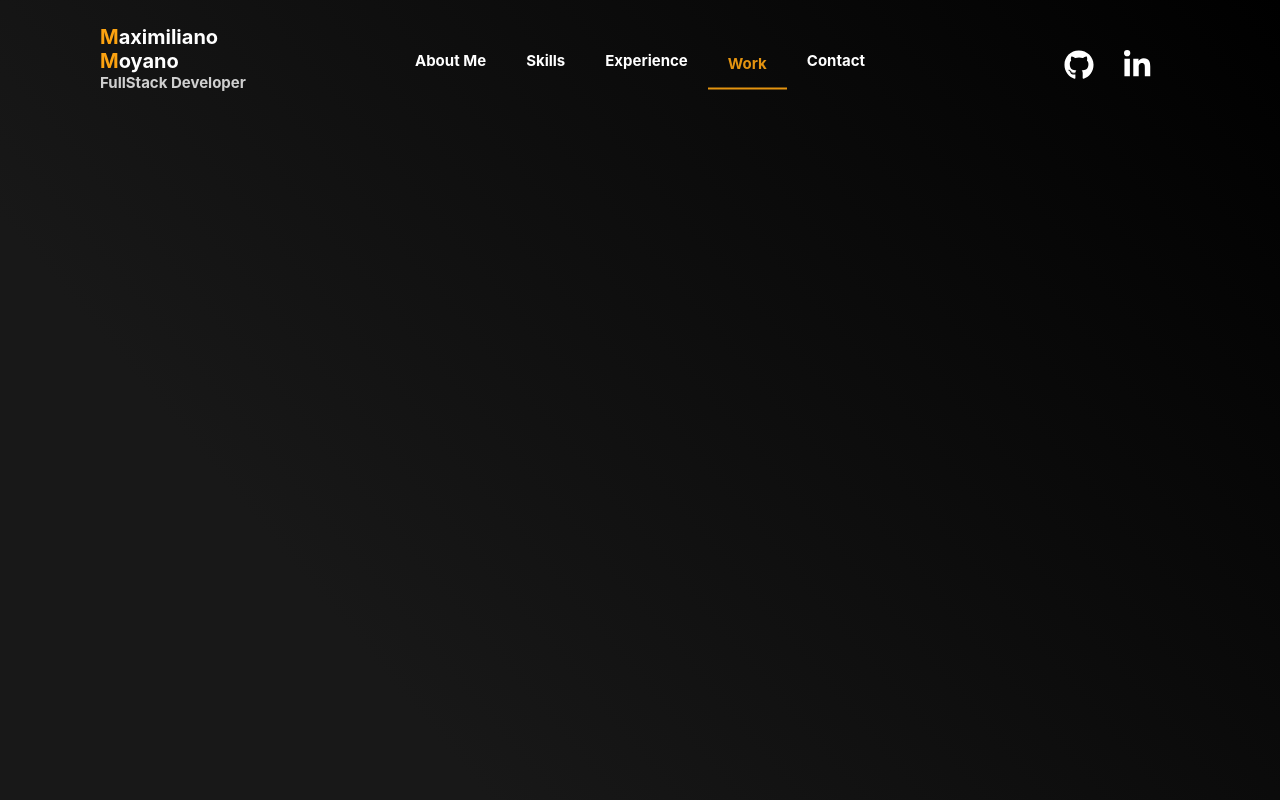
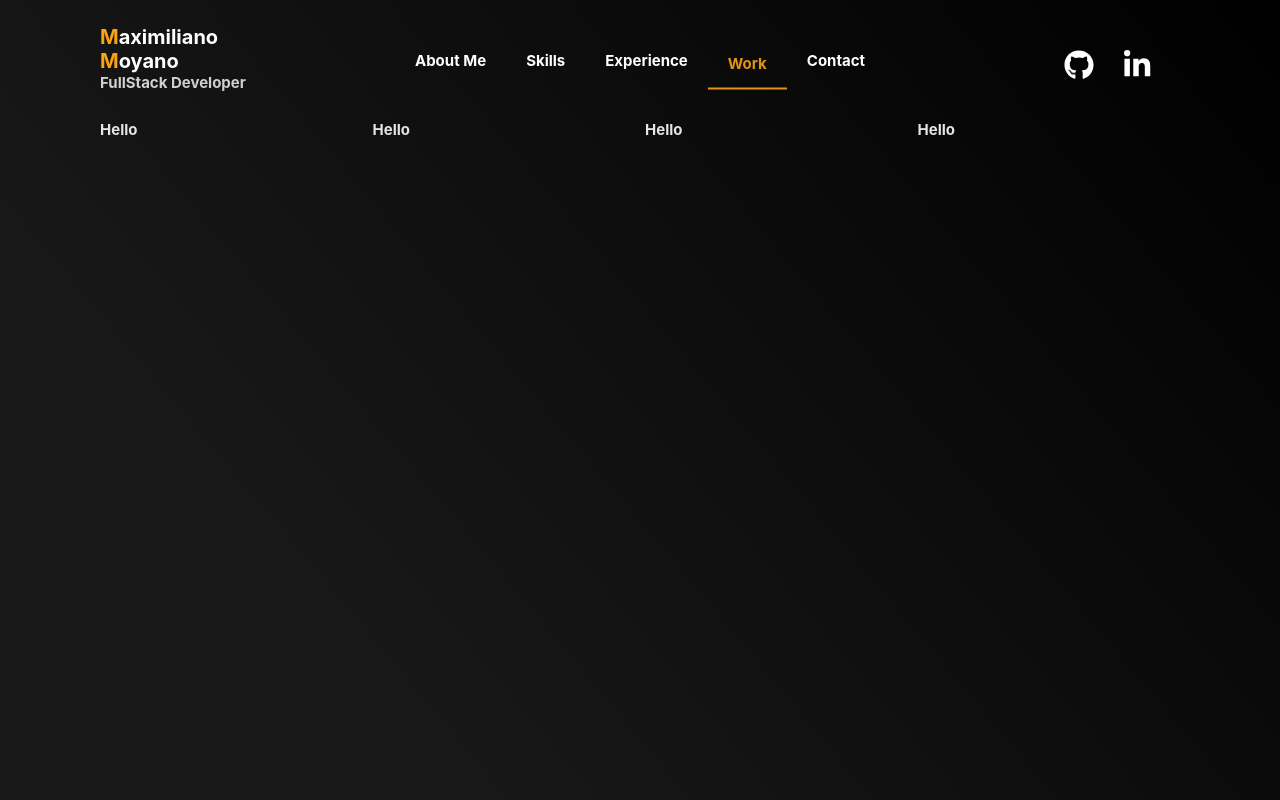
Before and after one commit to MaxHMoyano/MyPortfolio, a React app: page /work in a window 1280 px wide. Built offline with nearby package versions, Linux system fonts and the light colour scheme; the HTML template or start-up script is replaced by a standard one.

Commit message:
Accesibility fixes

```diff
--- a/package.json
+++ b/package.json
@@ -41,9 +41,10 @@
     "webpack-dev-server": "^3.11.2"
   },
   "scripts": {
-    "dev": "webpack --mode development",
-    "build": "webpack --mode production",
+    "build": "webpack --mode development",
+    "build:prod": "webpack --mode production",
     "start": "webpack serve",
+    "dev": "webpack serve",
     "test": "jest",
     "test:watch": "jest --watch",
     "test:coverage": "jest --coverage"
--- a/src/components/shared/Subtitle/Subtitle.tsx
+++ b/src/components/shared/Subtitle/Subtitle.tsx
@@ -5,7 +5,7 @@ interface ISubtitle {
   measure?: 'xxs' | 'xs' | 's' | 'm' | 'l' | 'xl' | 'xxl';
 }
 
-const Subtitle = styled.h3<ISubtitle>`
+const Subtitle = styled.h2<ISubtitle>`
   font-size: ${(props) => getFontSizeByMeasure(props.measure)};
   opacity: 0.8;
 `;
--- a/src/routes/work/Work.tsx
+++ b/src/routes/work/Work.tsx
@@ -1,7 +1,29 @@
 import React from 'react';
+import styled from 'styled-components';
+
+const ImgContainer = styled.div``;
+
+const Wrapper = styled.div`
+  column-count: 4;
+`;
 
 const Work: React.FC = () => {
-  return <div></div>;
+  return (
+    <Wrapper>
+      <ImgContainer>
+        <h2>Hello</h2>
+      </ImgContainer>
+      <ImgContainer>
+        <h2>Hello</h2>
+      </ImgContainer>
+      <ImgContainer>
+        <h2>Hello</h2>
+      </ImgContainer>
+      <ImgContainer>
+        <h2>Hello</h2>
+      </ImgContainer>
+    </Wrapper>
+  );
 };
 
 export default Work;
```
Also changed, not shown: 3 other files (tests, documents, lock files or other folders).
